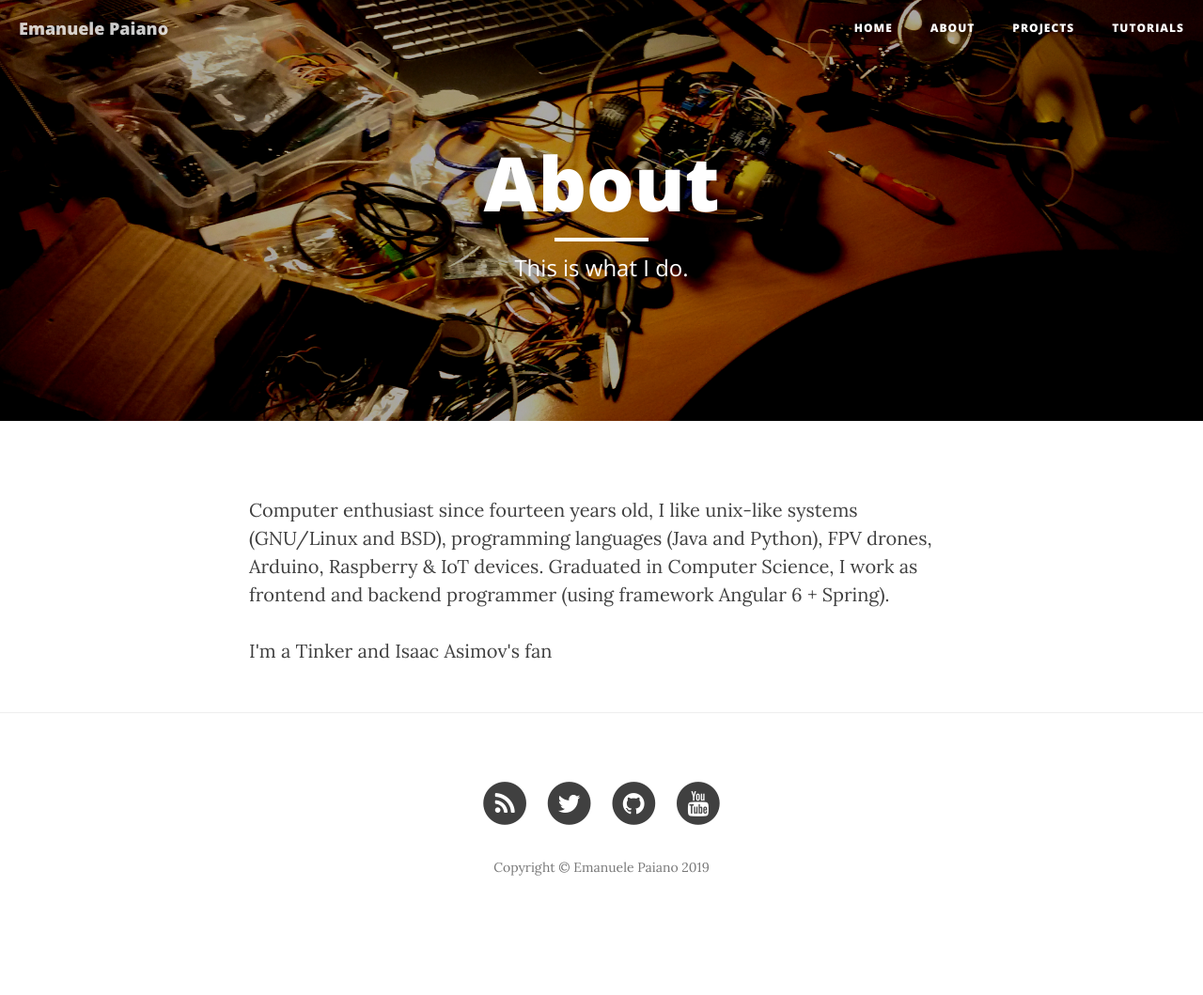
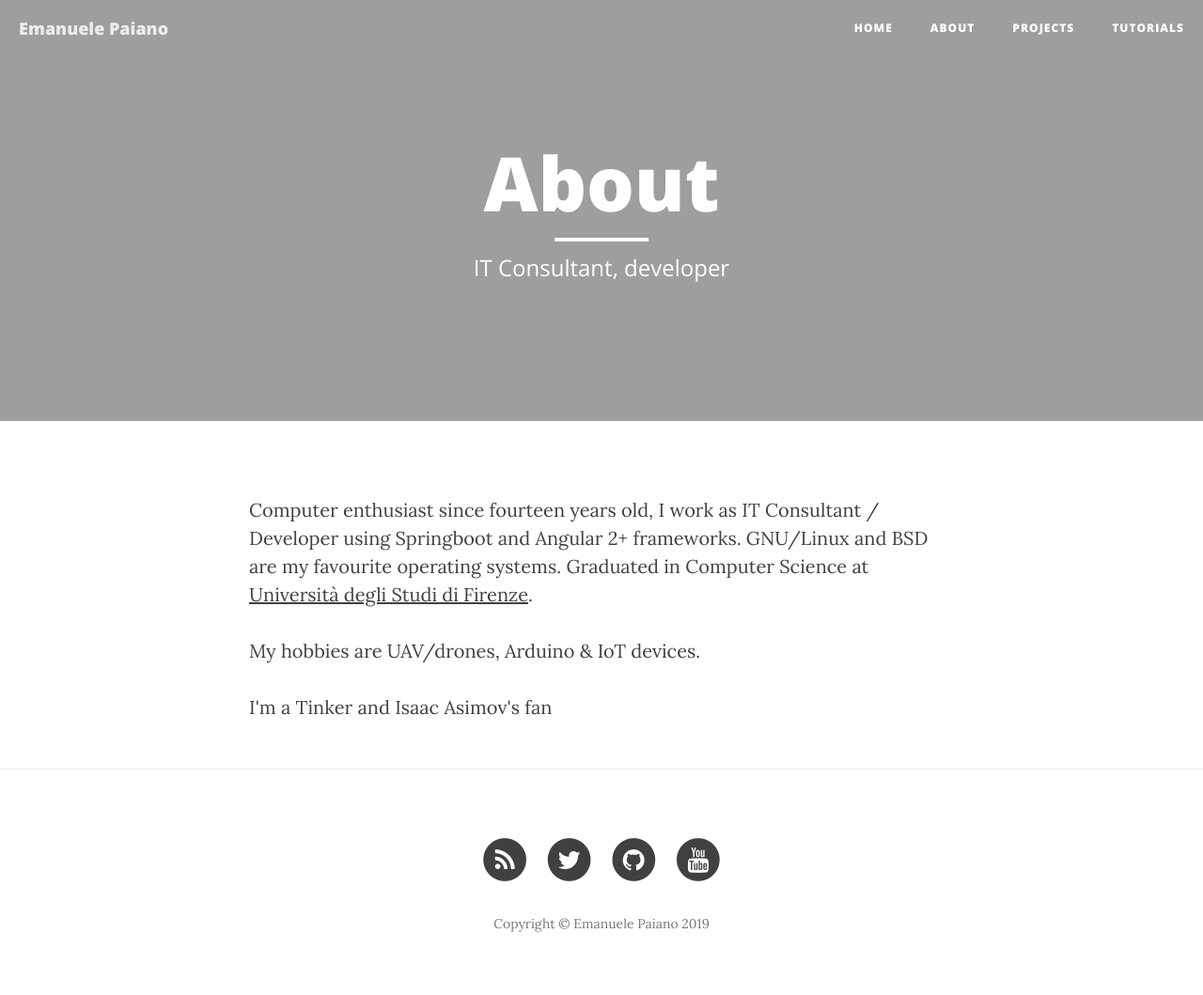
Before and after one commit to emanuelepaiano/emanuelepaiano.github.io, a Jekyll site: the page built from about.html, in a window 1280 px wide. Shown: the whole page at 94% size. Built offline with Jekyll 4.4.1, drawn with Linux system fonts in a browser that asks for light colours; nearby versions of some CDN libraries; before the commit the page ends 999 px from its top, so only the background shows below that.

Commit message:
Update about.html

```diff
--- a/about.html
+++ b/about.html
@@ -1,10 +1,11 @@
 ---
 layout: page
 title: "About"
-description: "This is what I do."
-header-img: "img/about-bg.jpg"
+description: "IT Consultant, developer"
+header-img: "img/4.jpg"
 ---
 
-<p>Computer enthusiast since fourteen years old, I like unix-like systems (GNU/Linux and BSD), programming languages (Java and Python), FPV drones, Arduino, Raspberry & IoT devices. Graduated in Computer Science, I work as frontend and backend programmer (using framework Angular 6 + Spring).</p>
+<p>Computer enthusiast since fourteen years old, I work as IT Consultant / Developer using Springboot and Angular 2+ frameworks. GNU/Linux and BSD are my favourite operating systems. Graduated in Computer Science at <a href="https://www.informatica.unifi.it/"> Università degli Studi di Firenze</a>.</p>
+<p>My hobbies are UAV/drones, Arduino & IoT devices.</p>
 
 <p>I'm a Tinker and Isaac Asimov's fan</p>
```
